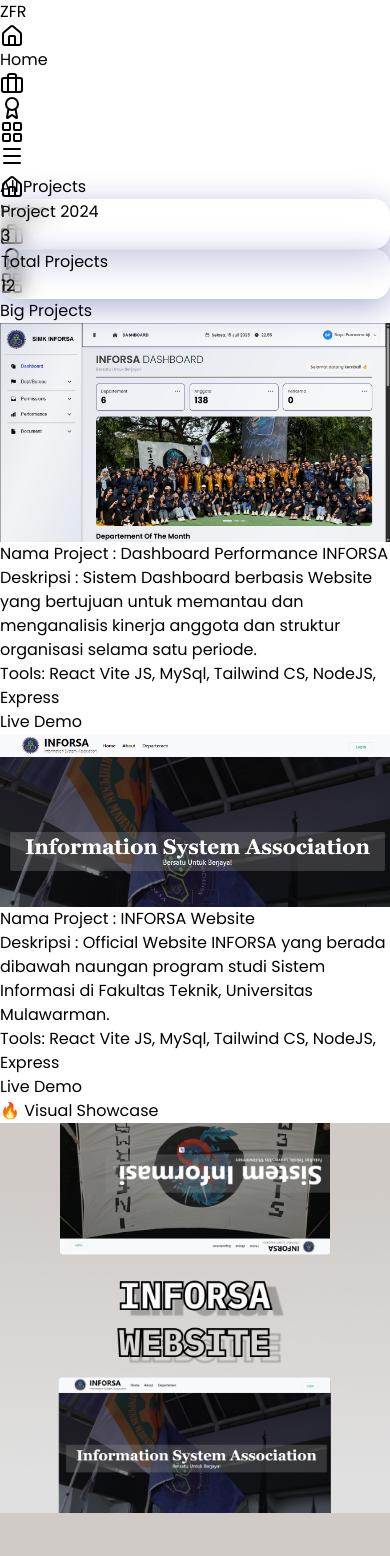
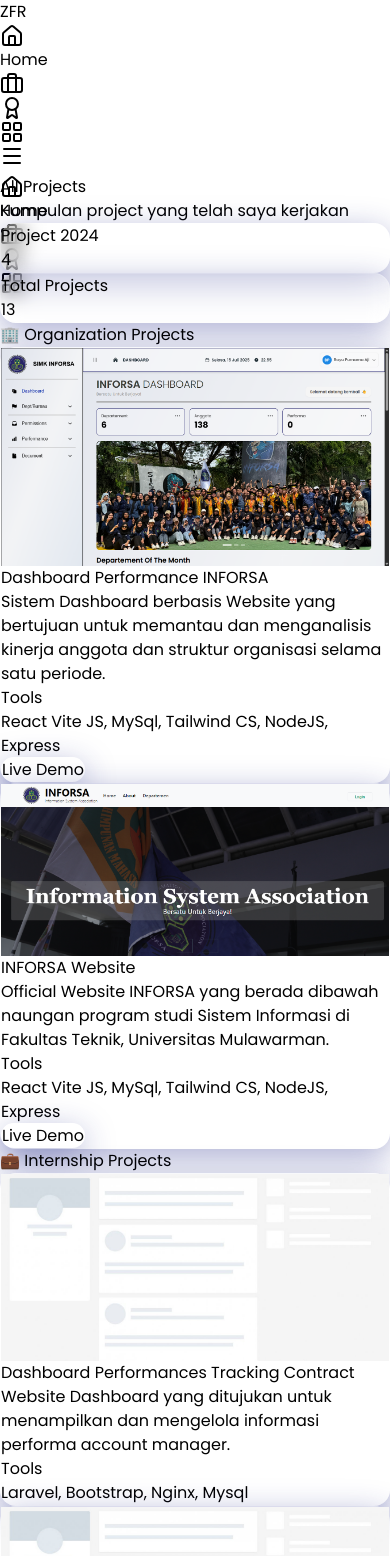
Before and after one commit to zakifauzanr/Forto_Zaki, a React (Vite) app: page /all-project in a window 390 px wide. Shown: the top 1556 px of the page. Built offline with nearby package versions, Linux system fonts and the light colour scheme.

Commit message:
update page project with new style

```diff
--- a/package.json
+++ b/package.json
@@ -22,11 +22,13 @@
     "prop-types": "^15.8.1",
     "react": "^18.2.0",
     "react-dom": "^18.2.0",
+    "react-icons": "^5.6.0",
     "react-intersection-observer": "^9.16.0",
     "react-router-dom": "^6.22.3",
     "react-scroll": "^1.9.0",
     "react-slick": "^0.30.2",
     "react-type-animation": "^3.2.0",
+    "simple-icons": "^16.23.0",
     "swiper": "^12.0.3"
   },
   "devDependencies": {
--- a/src/page/Project.jsx
+++ b/src/page/Project.jsx
@@ -1,215 +1,330 @@
 import { Button } from '@material-tailwind/react';
+import { motion } from 'framer-motion';
+import { useEffect } from 'react';
+import DataProject from '../data/dataProject';
+import SectionTitle from '../component/atom/SectionTitle';
 import skeleton from '../assets/Project/skeleton.jpg';
-import DataProject from '../data/dataProject';
-import Frame2 from '../assets/showcase/Frame2.png';
-import Frame3 from '../assets/showcase/Frame3.png';
-import Frame4 from '../assets/showcase/Frame4.png';
-import Frame5 from '../assets/showcase/Frame5.png';
-import Frame6 from '../assets/showcase/Frame6.png';
-import { useEffect } from 'react';
 
-export default function Project(){
-    useEffect(()=>{
+const imgSrc = (item) => item.Gambar || skeleton;
+
+export default function Project() {
+  useEffect(() => {
     window.scrollTo(0, 0);
-    },[])
+  }, []);
 
   const currentYear = new Date().getFullYear();
-    const projectCurrentYear = DataProject.filter(project => project.Tahun === currentYear.toString()).length;
+  const projectCurrentYear = DataProject.filter(
+    (project) => project.Tahun === currentYear.toString()
+  ).length;
   const totalProjects = DataProject.length;
-    return(
-        <div className="mx-3 lg:mx-10 py-5">
-            <h1 className='text-2xl font-mono font-bold text-center my-3'>All Projects</h1>
-            <div className="grid grid-cols-1 sm:grid-cols-2 gap-5 my-6">
-                <div className="glass border border-white/20 rounded-xl p-5 shadow-lg hover:bg-white/10 transition duration-300">
-                    <h2 className="text-lg font-bold text-slate-300">Project {currentYear}</h2>
-                    <p className="text-3xl font-extrabold text-white">{projectCurrentYear}</p>
+
+  const containerVariants = {
+    hidden: { opacity: 0 },
+    visible: {
+      opacity: 1,
+      transition: { staggerChildren: 0.1 },
+    },
+  };
+
+  const cardVariants = {
+    hidden: { opacity: 0, y: 30 },
+    visible: { opacity: 1, y: 0, transition: { duration: 0.5 } },
+  };
+
+  const renderCard = (item, idx) => (
+    <motion.div
+      key={idx}
+      variants={cardVariants}
+      className="glass rounded-2xl overflow-hidden flex flex-col hover:border-blue-500/50 hover:shadow-[0_0_15px_rgba(59,130,246,0.15)] transition-all duration-300 border border-white/10 group"
+      data-aos="fade-up"
+    >
+      <div className="h-52 overflow-hidden relative">
+        <img
+          className="w-full h-full object-cover transition-transform duration-500 group-hover:scale-110"
+          src={imgSrc(item)}
+          alt={item.Nama}
+        />
+        <div className="absolute inset-0 bg-gradient-to-t from-[#0B1120] to-transparent opacity-60"></div>
       </div>
-                <div className="glass border border-white/20 rounded-xl p-5 shadow-lg hover:bg-white/10 transition duration-300">
-                    <h2 className="text-lg font-bold text-slate-300">Total Projects</h2>
-                    <p className="text-3xl font-extrabold text-white">{totalProjects}</p>
-                </div>
-            </div>
-            {/* ===== Big Project ===== */}
-            <div className='mb-3'>
-                <div>
-                    <h1 className='text-2xl font-mono font-bold text-left my-3'>Big Projects</h1>
-                    {DataProject.map((item,idx)=>{
-                        if(item.Tipe === "Organization"){
-                        return(
-                        <div key={idx} className="my-3 flex flex-col justify-center items-center p-3 rounded-md">
-                            <img className='w-full mx-5' src={item.Gambar || skeleton} alt="" />
-                            <div className='my-3 w-full'>
-                                <h1 className='text-xl font-semibold font-mono'><span>Nama Project </span>: {item.Nama}</h1>
-                                <p className='text-md font-thin text-slate-100'><span className='mr-3'>Deskripsi </span>: {item.Deskripsi}</p>
-                                <div className='my-2 flex flex-col lg:flex-row justify-between items-center'>
-                                    <h2 className='text-sm font-thin text-slate-400'><span className='mr-3'>Tools</span>: {item.Tools}</h2>
-                                    <Button variant='outlined' className='p-2 my-3 rounded-md'>
-                                        <a href={item.Link} className='text-white'>Live Demo</a>
-                                    </Button>
-                                </div>
-                            </div>
-                        </div>
-                    )}})}
-                </div>
-                <div className="w-full h-full mt-10">
-                    <h1 className="text-3xl font-extrabold font-mono text-left mb-5 border-b border-white pb-2">🔥 Visual Showcase</h1>
-                    <div className="grid grid-cols-1 sm:grid-cols-2 lg:grid-cols-3 gap-5">
-                        {[Frame2, Frame3, Frame4, Frame5, Frame6].map((src, idx) => (
-                        <div
-                            key={idx}
-                            className="relative overflow-hidden rounded-2xl shadow-lg group cursor-pointer transition-colors duration-300 bg-white/5 hover:bg-white/10"
-                        >
-                            <img
-                            src={src}
-                            alt={`Showcase ${idx}`}
-                            className="w-full h-64 object-cover transition-transform duration-500 group-hover:scale-105"
-                            />
-                            {/* Efek kilau */}
-                            <span className="absolute top-0 left-0 w-full h-full bg-gradient-to-r from-transparent via-white/30 to-transparent opacity-0 group-hover:opacity-100 group-hover:animate-shine pointer-events-none" />
-                        </div>
-                        ))}
-                    </div>
-                </div>
-            </div>
-            {/* ===== Internship Project ===== */}
-            <div className="mt-14 mb-10">
-                <h1 className="text-3xl font-extrabold font-mono text-left mb-6">
-                    💼 Internship Project
-                </h1>
-                <div className="grid gap-6 grid-cols-1 lg:grid-cols-2">
-                    {DataProject.map((item,idx)=>
-                        item.Tipe === "Internship" && (
-                            <div key={idx} className="bg-white/5 border border-white/10 rounded-xl shadow-md overflow-hidden">
-                                <div className='p-5 h-36 w-full'>
-                                    <h1 className='text-xl font-semibold font-mono'><span>Nama Project </span>: {item.Nama}</h1>
-                                    <p className='text-md font-thin text-slate-100'><span className='mr-3'>Deskripsi </span>: {item.Deskripsi}</p>
-                                </div>
-                                <div className='p-5 flex flex-col lg:flex-row justify-between items-center'>
-                                    <h2 className='text-sm font-thin text-slate-400'><span className='mr-3'>Tools</span>: {item.Tools}</h2>
-                                    <Button variant='outlined' className='p-2 my-3 rounded-md'>
-                                        <a href={item.Link} className='text-white'>Live Demo</a>
-                                    </Button>
-                                </div>
-                                <div className='w-full overflow-hidden'>
-                                    <img className='w-full h-full object-cover object-top object-left transition-transform duration-300 hover:scale-105' src={item.Gambar || skeleton} alt="" />
-                                </div>
-                            </div>
-                        )
-                    )}
-                </div>
-            </div>
-            {/* ===== Recent Projects ===== */}
-            <div className=''>
-                <h1 className="text-3xl font-bold font-mono mt-10 mb-4 text-center">🧩 Recent Projects</h1>
-                <div className="grid gap-6 grid-cols-1 lg:grid-cols-2">
-                {DataProject.map((item, idx) =>
-                    item.Tipe === "Recent" && (
-                    <div key={idx} className="bg-white/5 border border-white/10 rounded-xl shadow-md overflow-hidden">
-                        <div className='w-full h-72 overflow-hidden'>
-                            <img src={item.Gambar || skeleton} className="w-full h-full object-cover object-top object-left transition-transform duration-300 hover:scale-105" />
-                        </div>
-                        <div className="p-5">
-                            <h3 className="text-xl font-bold text-white">{item.Nama}</h3>
-                            <p className="text-sm text-slate-300 mt-1">{item.Deskripsi}</p>
-                            <div className="flex justify-between items-center mt-4">
-                                <span className="text-xs text-slate-400">🛠 {item.Tools}</span>
-                                <div className="flex gap-2">
-                                <Button size="sm" variant="outlined"><a href={item.Link} className='text-white'>Demo</a></Button>
-                                <Button size="sm" variant="outlined"><a href={item.Github} className='text-white'>GitHub</a></Button>
-                                </div>
-                            </div>
-                        </div>
-                    </div>
-                    )
-                )}
-                </div>
-            </div>
-            {/* ===== Trial Project ===== */}
-            <div className="flex flex-col gap-8 my-8">
-                {DataProject.map((item, idx) =>
-                    ["Studi Independen", "Trial Project"].includes(item.Tipe) && (
-                    <div key={idx} className="flex flex-col lg:flex-row items-start bg-white/5 border border-white/10 rounded-xl shadow-lg overflow-hidden h-66">
-                        {/* Gambar project */}
-                        <div className="w-full lg:w-[600px] h-48 lg:h-full overflow-hidden">
-                            <img
-                                src={item.Gambar || skeleton}
-                                alt={item.Nama}
-                                className="w-full h-full object-cover object-left transition-transform duration-300 hover:scale-105"
-                            />
-                        </div>
-
-                        {/* Konten Project */}
-                        <div className="p-6 flex flex-col justify-between flex-1">
-                        {/* Nama & Deskripsi */}
-                        <div>
-                            <h2 className="text-2xl font-bold text-white font-mono">{item.Nama}</h2>
-                            <p className="text-sm text-slate-300 mt-3 leading-relaxed">
+      <div className="p-6 flex flex-col flex-grow">
+        <h3 className="text-xl font-bold text-white mb-3">{item.Nama}</h3>
+        <p className="text-sm text-slate-300 leading-relaxed mb-6 flex-grow">
           {item.Deskripsi}
         </p>
+        <div className="flex justify-between items-end mt-auto pt-4 border-t border-white/10">
+          <div className="flex-1">
+            <p className="text-xs text-slate-400 mb-1">Tools</p>
+            <p className="text-[10px] font-medium text-blue-300">{item.Tools}</p>
           </div>
-
-                        {/* Tools & Action */}
-                        <div className="flex flex-col md:flex-row justify-between items-start md:items-center mt-4">
-                            <span className="text-xs text-slate-400 mb-2 md:mb-0">🛠 Tools: {item.Tools}</span>
-                            <div className="flex gap-3">
+          <div className="flex gap-2 shrink-0 ml-4">
             {item.Link && (
-                                <Button size="sm" variant="outlined">
-                                    <a href={item.Link} className='text-white' target="_blank" rel="noopener noreferrer">Live Demo</a>
-                                </Button>
+              <a
+                href={item.Link}
+                target="_blank"
+                rel="noreferrer"
+                className="px-4 py-2 text-sm font-medium text-white glass border border-white/20 rounded-lg hover:bg-white/10 transition-colors"
+              >
+                Live Demo
+              </a>
             )}
             {item.Github && (
-                                <Button size="sm" variant="outlined">
-                                    <a href={item.Github} className='text-white' target="_blank" rel="noopener noreferrer">GitHub</a>
-                                </Button>
+              <a
+                href={item.Github}
+                target="_blank"
+                rel="noreferrer"
+                className="px-4 py-2 text-sm font-medium text-white glass border border-white/20 rounded-lg hover:bg-white/10 transition-colors"
+              >
+                GitHub
+              </a>
             )}
           </div>
         </div>
       </div>
-                    </div>
-                    )
+    </motion.div>
+  );
+
+  const renderHorizontalCard = (item, idx) => (
+    <motion.div
+      key={idx}
+      variants={cardVariants}
+      className="glass rounded-2xl overflow-hidden flex flex-col lg:flex-row hover:border-blue-500/50 hover:shadow-[0_0_15px_rgba(59,130,246,0.15)] transition-all duration-300 border border-white/10 group"
+      data-aos="fade-up"
+    >
+      <div className="w-full lg:w-[500px] h-56 lg:h-auto overflow-hidden shrink-0">
+        {imgSrc(item) && (
+          <img
+            src={imgSrc(item)}
+            alt={item.Nama}
+            className="w-full h-full object-cover transition-transform duration-500 group-hover:scale-110"
+          />
         )}
       </div>
-            {/* ===== Event Project ===== */}
+      <div className="p-6 lg:p-8 flex flex-col justify-between flex-1">
         <div>
-                <h1 className="text-3xl font-bold font-mono mt-10 mb-6 text-center">📅 Event Projects</h1>
-                <div className="grid grid-cols-1 md:grid-cols-2 xl:grid-cols-3 gap-6">
-                    {DataProject.map((item, idx) =>
-                    item.Tipe === "Event" && (
-                        <div
-                        key={idx}
-                        className="relative rounded-xl bg-white/5 border border-white/10 backdrop-blur-md shadow-lg overflow-hidden hover:shadow-xl transition duration-300"
+          <h3 className="text-xl font-bold text-white mb-3">{item.Nama}</h3>
+          <p className="text-sm text-slate-300 leading-relaxed mb-6">
+            {item.Deskripsi}
+          </p>
+        </div>
+        <div className="flex justify-between items-end mt-auto pt-4 border-t border-white/10">
+          <div className="flex-1">
+            <p className="text-xs text-slate-400 mb-1">Tools</p>
+            <p className="text-[10px] font-medium text-blue-300">{item.Tools}</p>
+          </div>
+          <div className="flex gap-2 shrink-0 ml-4">
+            {item.Link && (
+              <a
+                href={item.Link}
+                target="_blank"
+                rel="noreferrer"
+                className="px-4 py-2 text-sm font-medium text-white glass border border-white/20 rounded-lg hover:bg-white/10 transition-colors"
               >
-                        <div className="absolute top-2 right-2 bg-indigo-500 text-white text-xs px-2 py-1 rounded-md shadow-md z-10">
-                            EVENT
-                        </div>
-                        <img
-                            src={item.Gambar || skeleton}
-                            className="h-48 w-full object-cover object-left transition-transform duration-300 hover:scale-105"
-                            alt={item.Nama}
-                        />
-                        <div className="p-4">
-                            <h2 className="text-lg font-semibold text-white line-clamp-1">{item.Nama}</h2>
-                            <p className="text-sm text-slate-300 mt-1 line-clamp-3">{item.Deskripsi}</p>
-                            <div className="flex justify-between items-center mt-4">
-                            <span className="text-xs text-slate-400">🛠 {item.Tools}</span>
-                            <Button size="sm" variant="outlined">
-                                <a href={item.Link} className='text-white' target="_blank" rel="noopener noreferrer">Demo</a>
-                            </Button>
+                Live Demo
+              </a>
+            )}
+            {item.Github && (
+              <a
+                href={item.Github}
+                target="_blank"
+                rel="noreferrer"
+                className="px-4 py-2 text-sm font-medium text-white glass border border-white/20 rounded-lg hover:bg-white/10 transition-colors"
+              >
+                GitHub
+              </a>
+            )}
           </div>
         </div>
       </div>
-                    )
+    </motion.div>
+  );
+
+  const renderEventCard = (item, idx) => (
+    <motion.div
+      key={idx}
+      variants={cardVariants}
+      className="glass rounded-2xl overflow-hidden flex flex-col hover:border-blue-500/50 hover:shadow-[0_0_15px_rgba(59,130,246,0.15)] transition-all duration-300 border border-white/10 group"
+      data-aos="fade-up"
+    >
+      <div className="relative">
+        <div className="h-48 overflow-hidden">
+          <img
+            src={imgSrc(item)}
+            alt={item.Nama}
+            className="w-full h-full object-cover transition-transform duration-500 group-hover:scale-110"
+          />
+        </div>
+        <div className="absolute top-3 right-3 bg-indigo-500/90 text-white text-xs font-semibold px-3 py-1 rounded-full shadow-md backdrop-blur-sm">
+          EVENT
+        </div>
+      </div>
+      <div className="p-6 flex flex-col flex-grow">
+        <h3 className="text-lg font-bold text-white mb-2">{item.Nama}</h3>
+        <p className="text-sm text-slate-300 leading-relaxed mb-6 flex-grow">
+          {item.Deskripsi}
+        </p>
+        <div className="flex justify-between items-end mt-auto pt-4 border-t border-white/10">
+          <div className="flex-1">
+            <p className="text-xs text-slate-400 mb-1">Tools</p>
+            <p className="text-[10px] font-medium text-blue-300">{item.Tools}</p>
+          </div>
+          {item.Link && (
+            <a
+              href={item.Link}
+              target="_blank"
+              rel="noreferrer"
+              className="px-4 py-2 text-sm font-medium text-white glass border border-white/20 rounded-lg hover:bg-white/10 transition-colors shrink-0 ml-4"
+            >
+              Demo
+            </a>
           )}
         </div>
       </div>
-            <div className="text-center mt-16 mb-5">
-                <h2 className="text-2xl font-bold font-mono text-white mb-3">Tertarik dengan hasil kerjaku?</h2>
-                <p className="text-slate-300 mb-4">Hubungi aku untuk kolaborasi, proyek freelance, atau pertanyaan seputar teknologi!</p>
-                <Button size="lg" className="bg-white text-black font-bold px-6 py-3 rounded-md">
-                    <a href="zakifauzanrabb@gmail.com">{`Let's Talk`}</a>
-                </Button>
+    </motion.div>
+  );
+
+  return (
+    <section className="px-6 lg:px-16 py-12 min-h-screen max-w-7xl mx-auto">
+      <div className="text-center mb-12" data-aos="fade-down">
+        <SectionTitle title="All Projects" />
+        <p className="text-slate-400 mt-2 text-sm">
+          Kumpulan project yang telah saya kerjakan
+        </p>
       </div>
 
+      {/* Stats */}
+      <motion.div
+        variants={containerVariants}
+        initial="hidden"
+        animate="visible"
+        className="grid grid-cols-1 sm:grid-cols-2 gap-5 mb-16"
+        data-aos="fade-up"
+      >
+        <motion.div
+          variants={cardVariants}
+          className="glass border border-white/10 rounded-2xl p-6 hover:border-blue-500/50 hover:shadow-[0_0_15px_rgba(59,130,246,0.15)] transition-all duration-300"
+        >
+          <p className="text-sm font-medium text-slate-400">Project {currentYear}</p>
+          <p className="text-4xl font-extrabold text-white mt-1">{projectCurrentYear}</p>
+        </motion.div>
+        <motion.div
+          variants={cardVariants}
+          className="glass border border-white/10 rounded-2xl p-6 hover:border-blue-500/50 hover:shadow-[0_0_15px_rgba(59,130,246,0.15)] transition-all duration-300"
+        >
+          <p className="text-sm font-medium text-slate-400">Total Projects</p>
+          <p className="text-4xl font-extrabold text-white mt-1">{totalProjects}</p>
+        </motion.div>
+      </motion.div>
+
+      {/* Organization Projects */}
+      <div className="mb-16" data-aos="fade-up">
+        <h2 className="text-2xl lg:text-3xl font-bold text-white mb-8">
+          🏢 Organization Projects
+        </h2>
+        <motion.div
+          variants={containerVariants}
+          initial="hidden"
+          animate="visible"
+          className="space-y-8"
+        >
+          {DataProject.filter((item) => item.Tipe === 'Organization').map(
+            (item, idx) => renderHorizontalCard(item, idx)
+          )}
+        </motion.div>
       </div>
-    )
+
+      {/* Internship Projects */}
+      <div className="mb-16" data-aos="fade-up">
+        <h2 className="text-2xl lg:text-3xl font-bold text-white mb-8">
+          💼 Internship Projects
+        </h2>
+        <motion.div
+          variants={containerVariants}
+          initial="hidden"
+          animate="visible"
+          className="grid grid-cols-1 lg:grid-cols-2 gap-6"
+        >
+          {DataProject.filter((item) => item.Tipe === 'Internship').map(
+            (item, idx) => renderCard(item, idx)
+          )}
+        </motion.div>
+      </div>
+
+      {/* Recent Projects */}
+      <div className="mb-16" data-aos="fade-up">
+        <h2 className="text-2xl lg:text-3xl font-bold text-white mb-8">
+          🧩 Recent Projects
+        </h2>
+        <motion.div
+          variants={containerVariants}
+          initial="hidden"
+          animate="visible"
+          className="grid grid-cols-1 lg:grid-cols-2 gap-6"
+        >
+          {DataProject.filter((item) => item.Tipe === 'Recent').map(
+            (item, idx) => renderCard(item, idx)
+          )}
+        </motion.div>
+      </div>
+
+      {/* Studi Independen & Trial Projects */}
+      <div className="mb-16" data-aos="fade-up">
+        <h2 className="text-2xl lg:text-3xl font-bold text-white mb-8">
+          📚 Other Projects
+        </h2>
+        <motion.div
+          variants={containerVariants}
+          initial="hidden"
+          animate="visible"
+          className="space-y-8"
+        >
+          {DataProject.filter((item) =>
+            ['Studi Independen', 'Trial Project'].includes(item.Tipe)
+          ).map((item, idx) => renderHorizontalCard(item, idx))}
+        </motion.div>
+      </div>
+
+      {/* Event Projects */}
+      {/* <div className="mb-16" data-aos="fade-up">
+        <h2 className="text-2xl lg:text-3xl font-bold text-white mb-8">
+          📅 Event Projects
+        </h2>
+        <motion.div
+          variants={containerVariants}
+          initial="hidden"
+          animate="visible"
+          className="grid grid-cols-1 md:grid-cols-2 xl:grid-cols-3 gap-6"
+        >
+          {DataProject.filter((item) => item.Tipe === 'Event').map(
+            (item, idx) => renderEventCard(item, idx)
+          )}
+        </motion.div>
+      </div> */}
+
+      {/* CTA */}
+      <motion.div
+        initial={{ opacity: 0, y: 30 }}
+        animate={{ opacity: 1, y: 0 }}
+        transition={{ delay: 0.3, duration: 0.5 }}
+        className="text-center mt-20 mb-10"
+        data-aos="fade-up"
+      >
+        <div className="glass border border-white/10 rounded-2xl p-10 max-w-2xl mx-auto">
+          <h2 className="text-2xl lg:text-3xl font-bold text-white mb-3">
+            Tertarik dengan hasil kerjaku?
+          </h2>
+          <p className="text-slate-300 mb-6">
+            Hubungi aku untuk kolaborasi, proyek freelance, atau pertanyaan seputar teknologi!
+          </p>
+          <a href="mailto:zakifauzanrabb@gmail.com">
+            <Button
+              size="lg"
+              className="bg-white text-black font-bold px-8 py-3 rounded-xl hover:bg-white/90 transition-all"
+            >
+              Let&apos;s Talk
+            </Button>
+          </a>
+        </div>
+      </motion.div>
+    </section>
+  );
 }
```
Also changed, not shown: src/data/dataProject.js (+10 -0 lines), src/section/Skills.jsx (+17 -11 lines), 1 other file (tests, documents, lock files or other folders). Lines whose indentation alone changed are shown as unchanged.
